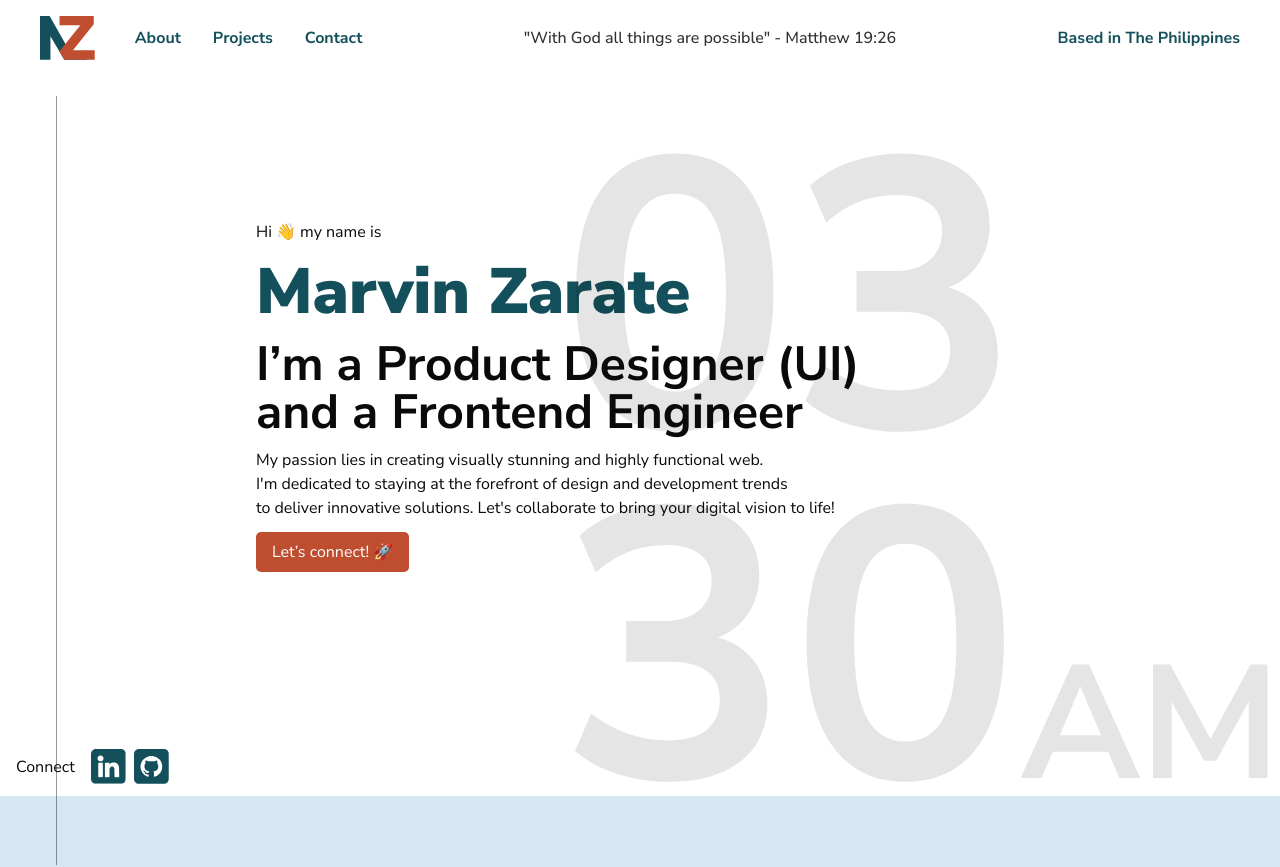
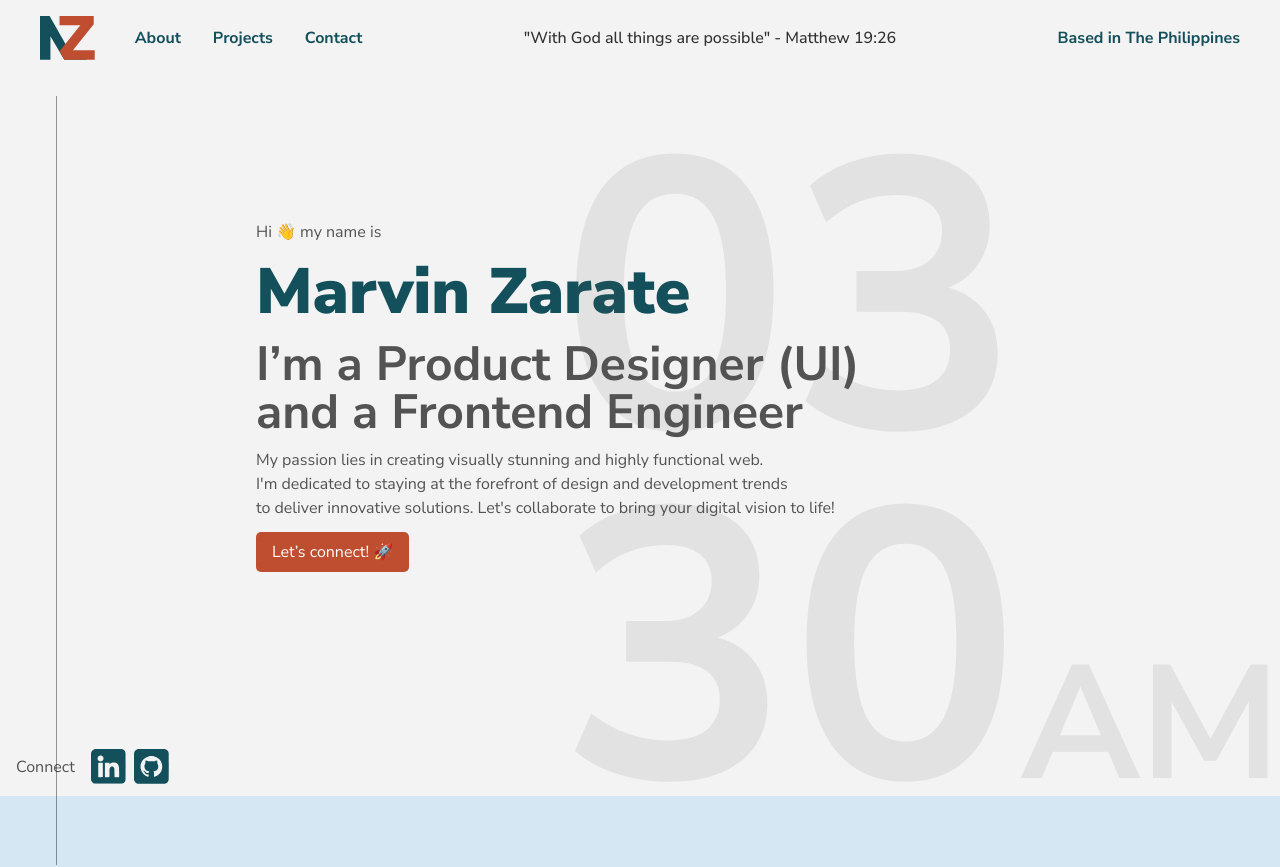
Before and after one commit to bettermarvz/marvinzarate, a Next.js app: page / in a window 1280 px wide. Shown: the top 867 px of the page. Built offline with nearby package versions, Linux system fonts and the light colour scheme.

Commit message:
Revert global css

```diff
--- a/app/globals.css
+++ b/app/globals.css
@@ -1,130 +1,30 @@
 @import "tailwindcss";
-@import "tw-animate-css";
-@import "shadcn/tailwind.css";
 
-@custom-variant dark (&:is(.dark *));
+:root {
+  --background: #F3F3F3;
+  --foreground: #535353;
+}
 
 @theme inline {
   --color-background: var(--background);
   --color-foreground: var(--foreground);
   --font-sans: var(--font-geist-sans);
   --font-mono: var(--font-geist-mono);
-  --color-sidebar-ring: var(--sidebar-ring);
-  --color-sidebar-border: var(--sidebar-border);
-  --color-sidebar-accent-foreground: var(--sidebar-accent-foreground);
-  --color-sidebar-accent: var(--sidebar-accent);
-  --color-sidebar-primary-foreground: var(--sidebar-primary-foreground);
-  --color-sidebar-primary: var(--sidebar-primary);
-  --color-sidebar-foreground: var(--sidebar-foreground);
-  --color-sidebar: var(--sidebar);
-  --color-chart-5: var(--chart-5);
-  --color-chart-4: var(--chart-4);
-  --color-chart-3: var(--chart-3);
-  --color-chart-2: var(--chart-2);
-  --color-chart-1: var(--chart-1);
-  --color-ring: var(--ring);
-  --color-input: var(--input);
-  --color-border: var(--border);
-  --color-destructive: var(--destructive);
-  --color-accent-foreground: var(--accent-foreground);
-  --color-accent: var(--accent);
-  --color-muted-foreground: var(--muted-foreground);
-  --color-muted: var(--muted);
-  --color-secondary-foreground: var(--secondary-foreground);
-  --color-secondary: var(--secondary);
-  --color-primary-foreground: var(--primary-foreground);
-  --color-primary: var(--primary);
-  --color-popover-foreground: var(--popover-foreground);
-  --color-popover: var(--popover);
-  --color-card-foreground: var(--card-foreground);
-  --color-card: var(--card);
-  --radius-sm: calc(var(--radius) - 4px);
-  --radius-md: calc(var(--radius) - 2px);
-  --radius-lg: var(--radius);
-  --radius-xl: calc(var(--radius) + 4px);
-  --radius-2xl: calc(var(--radius) + 8px);
-  --radius-3xl: calc(var(--radius) + 12px);
-  --radius-4xl: calc(var(--radius) + 16px);
+}
+
+@media (prefers-color-scheme: dark) {
+  :root {
+    --background: #0a0a0a;
+    --foreground: #ededed;
+  }
+}
+
+body {
+  background: var(--background);
+  color: var(--foreground);
+  font-family: Arial, Helvetica, sans-serif;
 }
 
 .brand-color{
     color: #13505B
   }
-
-:root {
-  --radius: 0.625rem;
-  --background: oklch(1 0 0);
-  --foreground: oklch(0.145 0 0);
-  --card: oklch(1 0 0);
-  --card-foreground: oklch(0.145 0 0);
-  --popover: oklch(1 0 0);
-  --popover-foreground: oklch(0.145 0 0);
-  --primary: oklch(0.205 0 0);
-  --primary-foreground: oklch(0.985 0 0);
-  --secondary: oklch(0.97 0 0);
-  --secondary-foreground: oklch(0.205 0 0);
-  --muted: oklch(0.97 0 0);
-  --muted-foreground: oklch(0.556 0 0);
-  --accent: oklch(0.97 0 0);
-  --accent-foreground: oklch(0.205 0 0);
-  --destructive: oklch(0.577 0.245 27.325);
-  --border: oklch(0.922 0 0);
-  --input: oklch(0.922 0 0);
-  --ring: oklch(0.708 0 0);
-  --chart-1: oklch(0.646 0.222 41.116);
-  --chart-2: oklch(0.6 0.118 184.704);
-  --chart-3: oklch(0.398 0.07 227.392);
-  --chart-4: oklch(0.828 0.189 84.429);
-  --chart-5: oklch(0.769 0.188 70.08);
-  --sidebar: oklch(0.985 0 0);
-  --sidebar-foreground: oklch(0.145 0 0);
-  --sidebar-primary: oklch(0.205 0 0);
-  --sidebar-primary-foreground: oklch(0.985 0 0);
-  --sidebar-accent: oklch(0.97 0 0);
-  --sidebar-accent-foreground: oklch(0.205 0 0);
-  --sidebar-border: oklch(0.922 0 0);
-  --sidebar-ring: oklch(0.708 0 0);
-}
-
-.dark {
-  --background: oklch(0.145 0 0);
-  --foreground: oklch(0.985 0 0);
-  --card: oklch(0.205 0 0);
-  --card-foreground: oklch(0.985 0 0);
-  --popover: oklch(0.205 0 0);
-  --popover-foreground: oklch(0.985 0 0);
-  --primary: oklch(0.922 0 0);
-  --primary-foreground: oklch(0.205 0 0);
-  --secondary: oklch(0.269 0 0);
-  --secondary-foreground: oklch(0.985 0 0);
-  --muted: oklch(0.269 0 0);
-  --muted-foreground: oklch(0.708 0 0);
-  --accent: oklch(0.269 0 0);
-  --accent-foreground: oklch(0.985 0 0);
-  --destructive: oklch(0.704 0.191 22.216);
-  --border: oklch(1 0 0 / 10%);
-  --input: oklch(1 0 0 / 15%);
-  --ring: oklch(0.556 0 0);
-  --chart-1: oklch(0.488 0.243 264.376);
-  --chart-2: oklch(0.696 0.17 162.48);
-  --chart-3: oklch(0.769 0.188 70.08);
-  --chart-4: oklch(0.627 0.265 303.9);
-  --chart-5: oklch(0.645 0.246 16.439);
-  --sidebar: oklch(0.205 0 0);
-  --sidebar-foreground: oklch(0.985 0 0);
-  --sidebar-primary: oklch(0.488 0.243 264.376);
-  --sidebar-primary-foreground: oklch(0.985 0 0);
-  --sidebar-accent: oklch(0.269 0 0);
-  --sidebar-accent-foreground: oklch(0.985 0 0);
-  --sidebar-border: oklch(1 0 0 / 10%);
-  --sidebar-ring: oklch(0.556 0 0);
-}
-
-@layer base {
-  * {
-    @apply border-border outline-ring/50;
-  }
-  body {
-    @apply bg-background text-foreground;
-  }
-}
```
